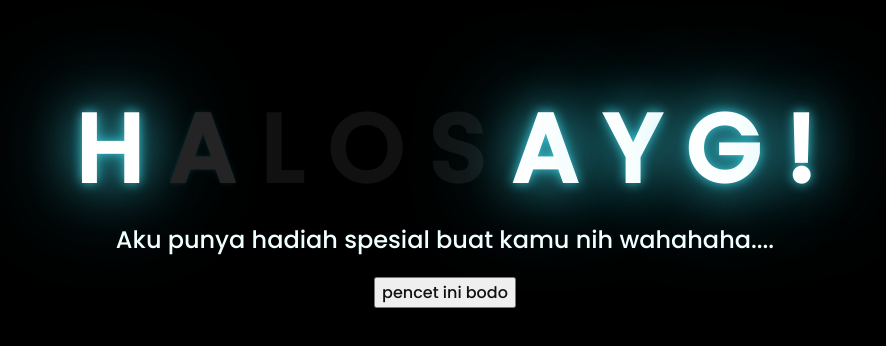
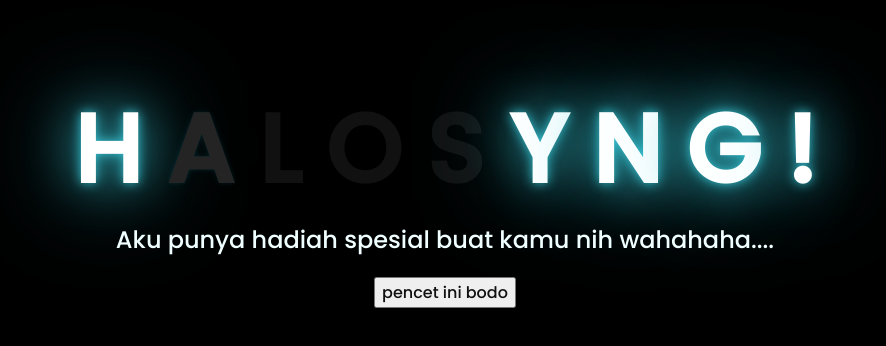
Before and after one commit to Kenyuraa/yyyyy, a plain HTML site: page index.html in a window 1280 px wide. Shown: the part 216-562 px from the top of the page, without its empty margins (203-1089 px from the left). Drawn offline with Linux system fonts and the light colour scheme.

Commit message:
Update index.html

```diff
--- a/index.html
+++ b/index.html
@@ -16,8 +16,8 @@
         <span>L</span>
         <span>O</span>
         <span>S</span>
-        <span>A</span>
         <span>Y</span>
+        <span>N</span>
         <span>G</span>
         <span>!</span>
     </div>
```
